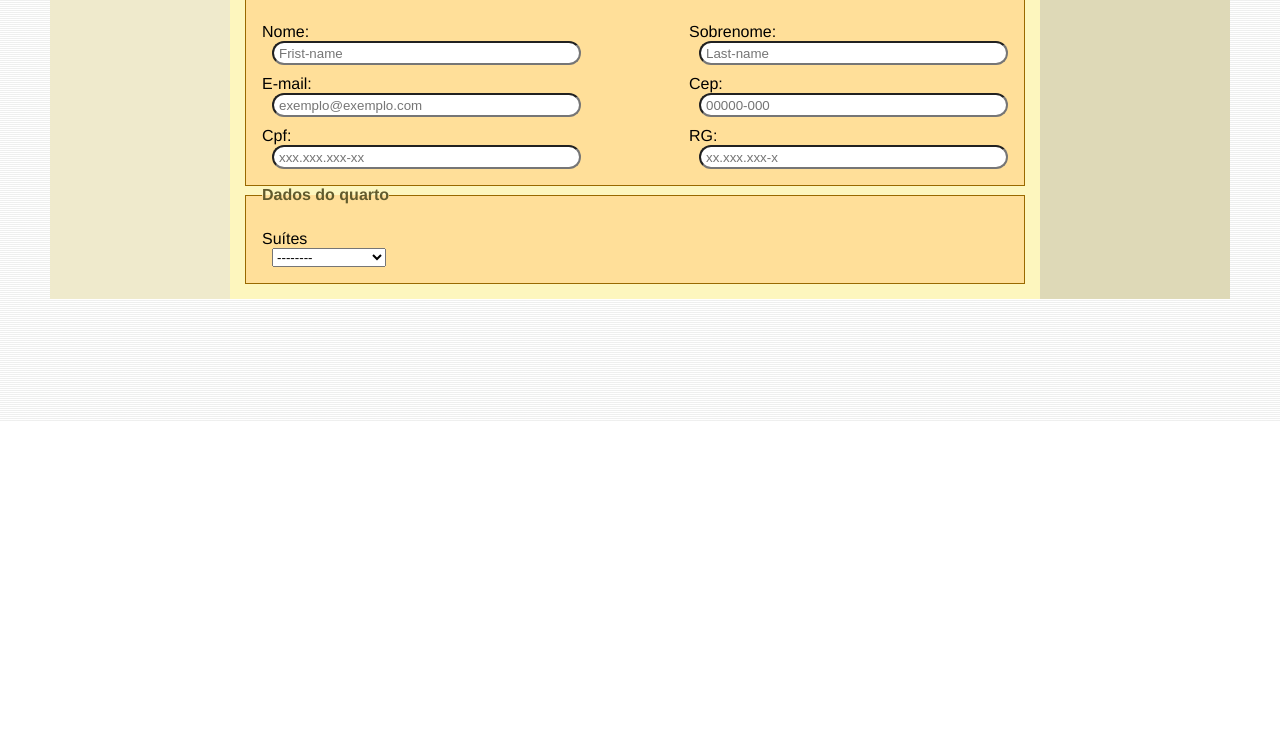
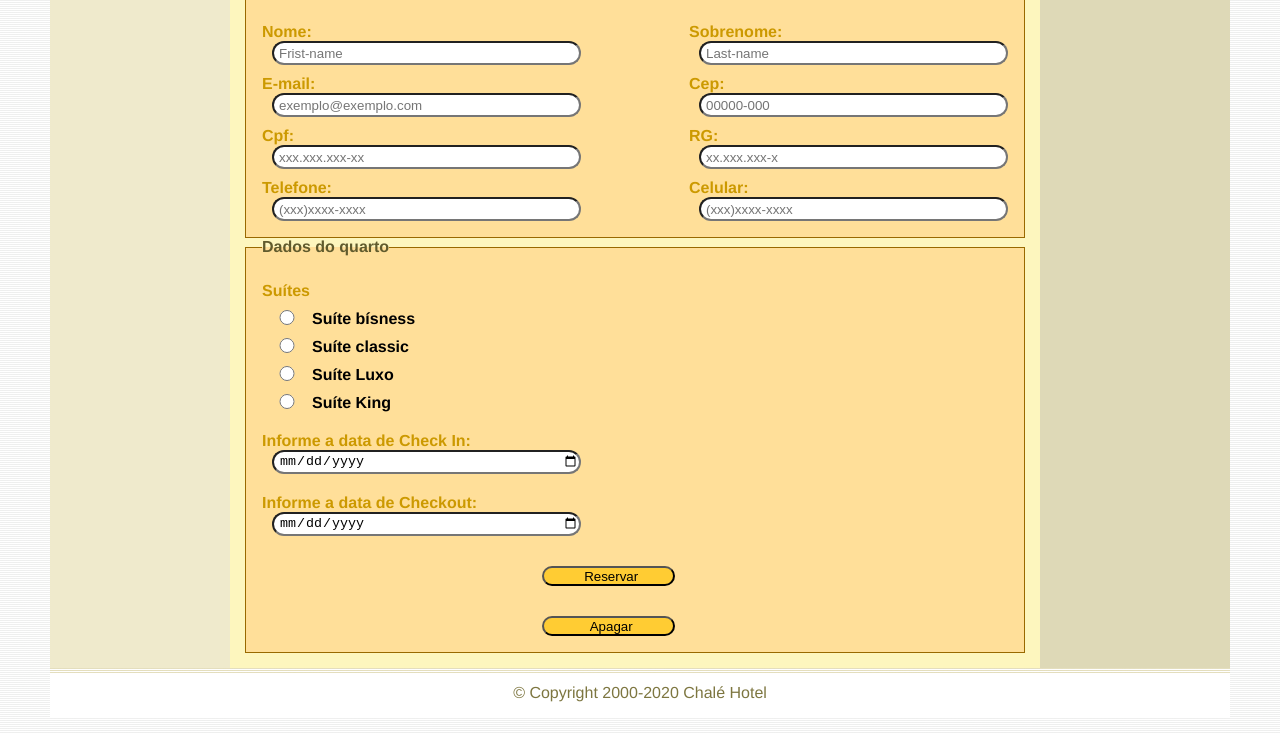
Before and after one commit to marlonbatista/Chale-Hotel, a plain HTML site: page reserva.html in a window 1280 px wide. Shown: the part 378-1111 px from the top of the page. Before the commit the page ends 800 px from the top, so only its background shows below. Drawn offline with Linux system fonts and the light colour scheme.

Commit message:
termino da page de reservas

```diff
--- a/css/estilo.css
+++ b/css/estilo.css
@@ -197,6 +197,8 @@ label{
 	margin-top: 10px;
 	display: block;
 	cursor: pointer;
+	font-weight: bold;
+	color: #CC9900;
 }
 input{
 	height: 20px;
@@ -205,9 +207,25 @@ input{
 	margin-left: 10px;
 	padding-left: 5px;
 }
-select{
-	margin-left: 10px;
+#botao input{
+	margin-left: 280px;
+	margin-top: 30px;
+	max-height: 2.5em;
+	background: #FFCC33;
+	width: 10em;
 
+}
+.quarto input{
+	height: 15px;
+	width: 50px;
+	margin-left: 0px;
+	padding: 5px;
+	float: left;
+
+
+}
+.color{
+	color: #000;
 }
 .direita{
 	float: right;
@@ -215,3 +233,8 @@ select{
 .esquerda{
 	float: left;
 }
+.check{
+	float: left;
+	margin-right: 180px;
+	margin-top: 10px;
+}
--- a/reserva.html
+++ b/reserva.html
@@ -4,7 +4,7 @@
 		<title>Reserva</title>
 		<meta charset="utf-8">
 		<link rel="stylesheet" type="text/css" href="css/estilo.css">
-		<falcon
+		<link rel="shortcut icon" href="imagens/favicon.ico" />
 	</head>
 	<body>
 		<!--Início do container-->
@@ -58,6 +58,7 @@
 			<!--Inicio do Corpo-->
 			<div id="corpo-reserva">
 				<h1>Reservas</h1>
+				<!--Início do Formulário-->
 				<form>
 					<fieldset>
 						<legend>Dados  Pessoais</legend>
@@ -75,33 +76,75 @@
 						</div>
 						<div class="direita">
 							<label for="cep">Cep:</label>
-							<input name="CEP" id="cep" maxlength="9" OnKeyPress="formatar('#####-###', this)" placeholder="00000-000" />
+							<input name="CEP" id="cep" id="cep" maxlength="9" OnKeyPress="formatar('#####-###', this)" placeholder="00000-000" />
 						</div>
 						<div class="esquerda">
 							<label for="cpf">Cpf:</label>
-							<input type="text" name="cpf" maxlength="14" OnKeyPress="formatar('###.###.###-##', this)" placeholder="xxx.xxx.xxx-xx" >
+							<input type="text" name="cpf" id="cpf" maxlength="14" OnKeyPress="formatar('###.###.###-##', this)" placeholder="xxx.xxx.xxx-xx" >
 						</div>
 						<div class="direita">
 							<label for="rg">RG:</label>
-							<input type="text" name="rg" maxlength="11" OnKeyPress="formatar('##.###.###-#', this)" placeholder="xx.xxx.xxx-x" >
+							<input type="text" name="rg" id="rg" maxlength="11" OnKeyPress="formatar('##.###.###-#', this)" placeholder="xx.xxx.xxx-x" >
+						</div>
+						<div class="esquerda">
+							<label for="telefone">Telefone:</label>
+							<input type="text" name="telefone" id="telefone" maxlength="14" OnKeyPress="formatar('(###)####-####', this)" placeholder="(xxx)xxxx-xxxx" >
+						</div>
+						<div class="direita">
+							<label for="celular">Celular:</label>
+							<input type="text" name="celular" id="celular" maxlength="14" OnKeyPress="formatar('(###)####-####', this)" placeholder="(xxx)xxxx-xxxx" >
 						</div>
 					</fieldset>
 					<fieldset>
 						<legend>Dados do quarto</legend>
-						<div class="esquerda">
-							<label>Suítes</label>
-							<select>
-								<option>--------</option>
-								<option>Suíte bísness</option>
-								<option>Suíte classic</option>
-								<option>Suíte luxo</option>
-								<option>Suíte President</option>
-								<option>Suíte Queen</option>
-							</select>
+						<label>Suítes</label>
+						<div class="quarto">
+							<label class="color">Suíte bísness
+								<input type="radio"  name="quarto" id="bisness" value="bisness">
+							</label>
 						</div>
+						<div class="quarto">
+							<label class="color">
+								<input type="radio"  name="quarto" id="classic" value="classic">Suíte classic
+							</label>
+						</div>
+						<div class="quarto">
+							<label class="color">
+								<input type="radio"  name="quarto" id="luxo" value="luxo">Suíte Luxo
+							</label>
+						</div>
+						<div class="quarto">
+							<label class="color">
+								<input type="radio"  name="quarto" id="king" value="king">Suíte King
+							</label>
+						</div>
+
+						<div class="check">
+    						<label for="dia">Informe a data de Check In:</label>
+    						<input type="date" id="dia" name="dia">
+  						</div>
+  						<div class="check">
+    						<label for="dia">Informe a data de Checkout:</label>
+    						<input type="date" id="dia" name="dia">
+  						</div>
+  						<dir id="botao">
+  							<input type="submit" name="enviar" id="enviar"
+  							value="Reservar">
+  							<input type="reset" name="resetar" id="resetar"
+  							value="Apagar">
+  						</dir>
 					</fieldset>
 				</form>
+				<!--Fim do Formulário-->
 			</div>
+			<!--Fim do Corpo-->
+			<!--Início do Rodapé-->
+			<div id="rodape">
+				<span>
+					&copy; Copyright 2000-2020 Chalé Hotel
+				</span>
+			</div>
+			<!--Fim do Rodapé-->
 		</div>
 		<!--Fim do Container-->
 	</body>
```
Also changed, not shown: index.html (+1 -0 lines), imagens/favicon.ico (added).
